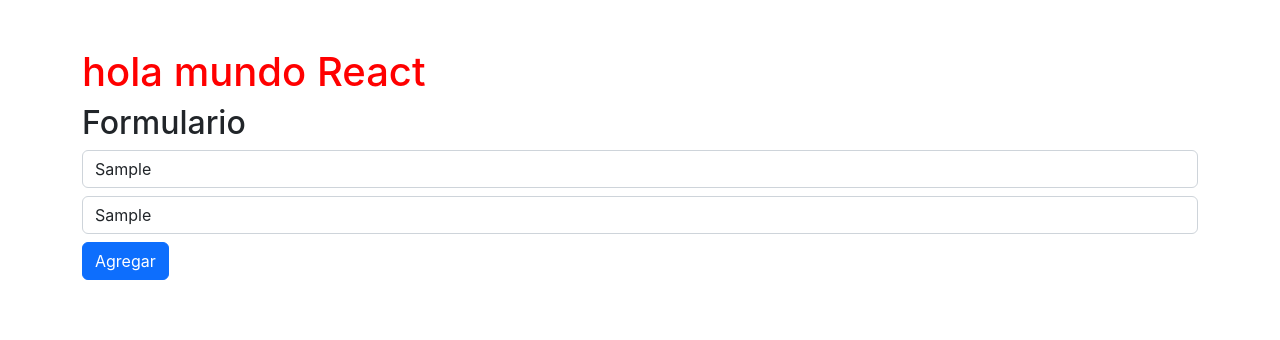
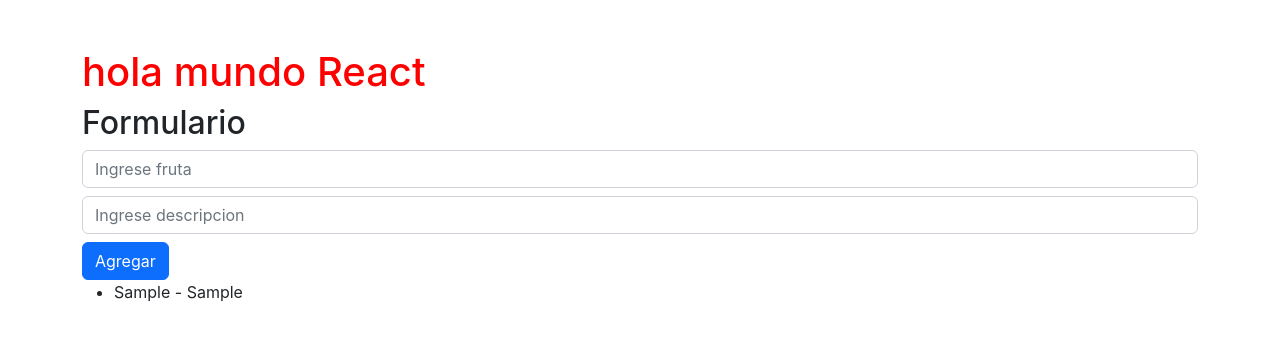
Before and after one commit to fredyvelasquezgt/PracticeWebApp, a React (Create React App) app: page / in a window 1280 px wide. Both pictures are taken after typing "Sample", "Sample" into the empty fields and a click on the button "Agregar". Shown: the top 340 px of the page. Built offline with nearby package versions, Linux system fonts and the light colour scheme.

Commit message:
Map used for displaying data

```diff
--- a/src/components/Formulario.jsx
+++ b/src/components/Formulario.jsx
@@ -2,11 +2,13 @@
 
 const Formulario = () => {
 
-
+   //hago un estado por cada input
     const [fruta, setFruta] = useState('')
     const [descripcion, setDescripcion] = useState('')
+    const [lista, setLista] = useState([])
 
-    //hago un estado por cada input
+
+
 
 
     const guardarDatos = (e) => {
@@ -23,6 +25,14 @@
         }
 
         console.log('procesando datos...' + fruta + descripcion)
+        setLista([
+            ...lista, //pongo lo que ya tengo
+            {nombreFruta: fruta, nombreDescripcion: descripcion} //agrego
+        ])
+
+        e.target.reset(); //limpia los campos
+        setFruta(''); //limpia todo
+        setDescripcion(''); //limpia todo
 
     }
 
@@ -46,6 +56,16 @@
                     type="submit">Agregar</button>
 
             </form>
+            <ul>
+                {
+                    lista.map((item, index) => (
+                        <li key={index}>
+                                {item.nombreFruta} - {item.nombreDescripcion}
+                            </li>
+
+                    ))
+                }
+            </ul>
         </div>
     )
 }
```
